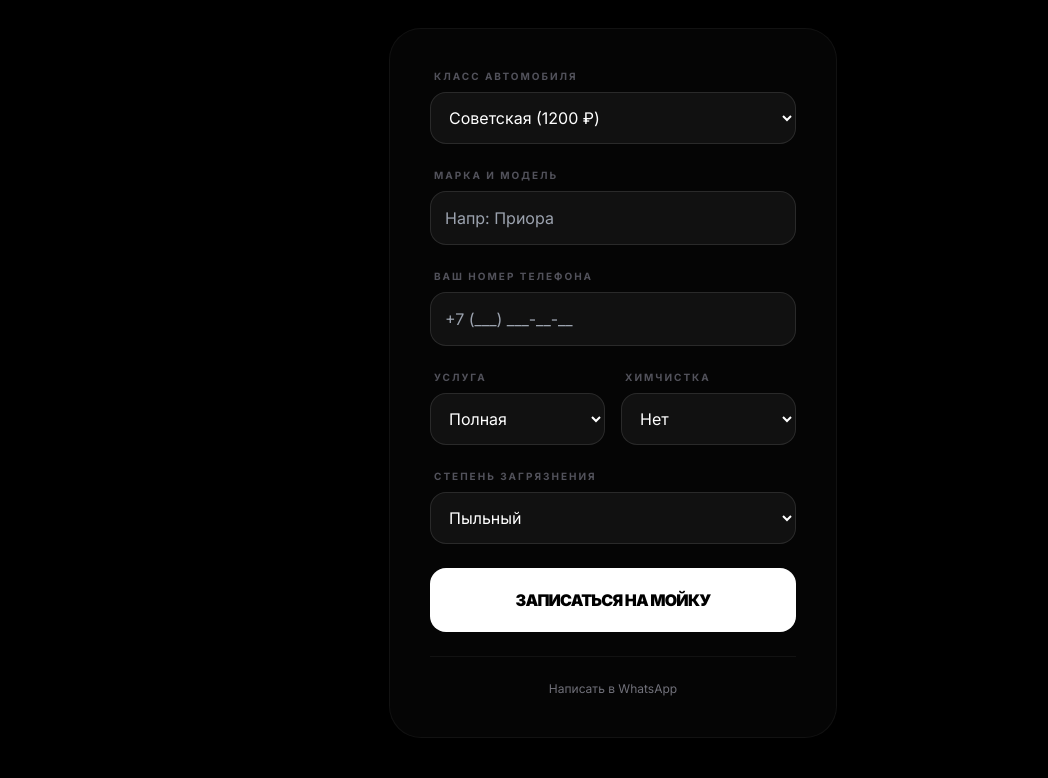
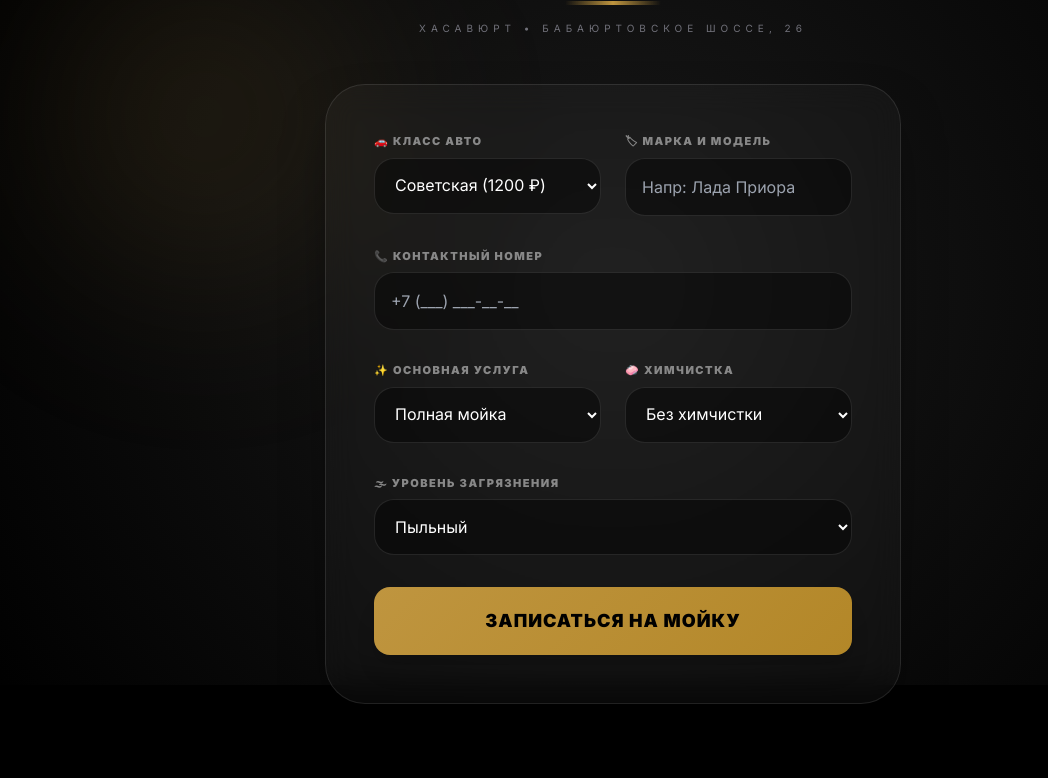
Before and after one commit to kurvn56-cpu/moyka-market, a plain HTML site: page index.html in a window 1280 px wide. Shown: the part 115-893 px from the top of the page, without its empty margins (27-1075 px from the left). After the commit the page ends 859 px from the top, so only its background shows below. Drawn offline with nearby package versions, Linux system fonts and the light colour scheme.

Commit message:
Update index.html

```diff
--- a/index.html
+++ b/index.html
@@ -3,122 +3,167 @@
 <head>
     <meta charset="UTF-8">
     <meta name="viewport" content="width=device-width, initial-scale=1.0">
-    <title>SIM MARKET | Автомойка & Детейлинг</title>
+    <title>SIM MARKET | Premium Wash</title>
     <script src="https://cdn.tailwindcss.com"></script>
     <style>
-        @import url('https://fonts.googleapis.com/css2?family=Inter:wght@400;700;900&display=swap');
-        body { background-color: #050505; color: #fff; font-family: 'Inter', sans-serif; }
-        .glass { background: rgba(255, 255, 255, 0.02); backdrop-filter: blur(20px); border: 1px solid rgba(255, 255, 255, 0.05); border-radius: 32px; }
-        .field { background: rgba(255, 255, 255, 0.05); border: 1px solid rgba(255, 255, 255, 0.1); border-radius: 16px; padding: 14px; width: 100%; color: white; outline: none; transition: 0.3s; }
-        .field:focus { border-color: #bf953f; }
-        .gold { background: linear-gradient(90deg, #bf953f, #fcf6ba, #b38728); -webkit-background-clip: text; -webkit-text-fill-color: transparent; }
-        label { display: block; text-transform: uppercase; font-size: 10px; font-weight: 700; color: #52525b; letter-spacing: 0.2em; margin-bottom: 8px; margin-left: 4px; }
+        @import url('https://fonts.googleapis.com/css2?family=Syncopate:wght@700&family=Inter:wght@400;600;900&display=swap');
+
+        body {
+            background: #000;
+            color: #fff;
+            font-family: 'Inter', sans-serif;
+            overflow-x: hidden;
+        }
+
+        /* Анимированный фон */
+        .bg-animate {
+            position: fixed;
+            top: 0; left: 0; width: 100%; height: 100%;
+            background: radial-gradient(circle at 50% 50%, #1a1a1a 0%, #000 100%);
+            z-index: -1;
+        }
+
+        .blob {
+            position: absolute;
+            width: 500px; height: 500px;
+            background: radial-gradient(circle, rgba(191, 149, 63, 0.15) 0%, rgba(0,0,0,0) 70%);
+            filter: blur(80px);
+            animation: move 20s infinite alternate;
+        }
+
+        @keyframes move {
+            from { transform: translate(-20%, -20%); }
+            to { transform: translate(20%, 20%); }
+        }
+
+        .glass-card {
+            background: rgba(255, 255, 255, 0.03);
+            backdrop-filter: blur(15px);
+            border: 1px solid rgba(255, 255, 255, 0.1);
+            border-radius: 40px;
+            box-shadow: 0 25px 50px -12px rgba(0, 0, 0, 0.5);
+        }
+
+        .gold-gradient {
+            background: linear-gradient(135deg, #bf953f 0%, #fcf6ba 45%, #b38728 100%);
+            -webkit-background-clip: text;
+            -webkit-text-fill-color: transparent;
+        }
+
+        .input-premium {
+            background: rgba(0, 0, 0, 0.4);
+            border: 1px solid rgba(255, 255, 255, 0.1);
+            border-radius: 20px;
+            padding: 16px;
+            width: 100%;
+            transition: all 0.4s cubic-bezier(0.4, 0, 0.2, 1);
+        }
+
+        .input-premium:focus {
+            border-color: #bf953f;
+            box-shadow: 0 0 20px rgba(191, 149, 63, 0.2);
+            background: rgba(0, 0, 0, 0.6);
+        }
+
+        .btn-gold {
+            background: linear-gradient(135deg, #bf953f 0%, #b38728 100%);
+            color: #000;
+            font-weight: 900;
+            text-transform: uppercase;
+            letter-spacing: 1px;
+            transition: all 0.3s ease;
+        }
+
+        .btn-gold:hover {
+            transform: translateY(-2px);
+            box-shadow: 0 10px 30px rgba(191, 149, 63, 0.4);
+        }
+
+        .label-text {
+            font-size: 11px;
+            font-weight: 700;
+            text-transform: uppercase;
+            letter-spacing: 1.5px;
+            color: #888;
+            margin-bottom: 8px;
+            display: flex;
+            align-items: center;
+            gap: 6px;
+        }
     </style>
 </head>
-<body class="min-h-screen py-10 px-4 bg-black flex flex-col items-center">
+<body class="min-h-screen flex flex-col items-center justify-center py-10 px-4">
+    <div class="bg-animate">
+        <div class="blob"></div>
+    </div>
 
-    <header class="text-center mb-8">
-        <h1 class="text-5xl font-black tracking-tighter gold">SIM MARKET</h1>
-        <p class="text-zinc-500 text-[10px] uppercase tracking-[0.4em] mt-2">Бабаюртовское шоссе, 26 • Хасавюрт</p>
-    </header>
+    <div class="text-center mb-12">
+        <h1 style="font-family: 'Syncopate', sans-serif;" class="text-4xl md:text-6xl font-bold tracking-tighter gold-gradient">SIM MARKET</h1>
+        <div class="h-1 w-24 bg-gradient-to-r from-transparent via-[#bf953f] to-transparent mx-auto mt-4"></div>
+        <p class="text-zinc-500 text-[10px] uppercase tracking-[0.5em] mt-4">Хасавюрт • Бабаюртовское шоссе, 26</p>
+    </div>
 
-    <div class="max-w-md w-full glass p-10 shadow-2xl">
-        <form id="washForm" class="space-y-6">
+    <div class="max-w-xl w-full glass-card p-8 md:p-12 relative overflow-hidden">
+        <form id="washForm" class="space-y-8">
 
+            <div class="grid grid-cols-1 md:grid-cols-2 gap-6">
                 <div>
-                <label>Класс автомобиля</label>
-                <select id="carCategory" class="field">
+                    <label class="label-text">🚗 Класс авто</label>
+                    <select id="carClass" class="input-premium">
                         <option value="Советская (1200 ₽)">Советская (1200 ₽)</option>
                         <option value="Иномарка (1400 ₽)">Иномарка (1400 ₽)</option>
                         <option value="Джип (1500 ₽)">Джип (1500 ₽)</option>
                     </select>
                 </div>
-
                 <div>
-                <label>Марка и модель</label>
-                <input type="text" id="carModel" class="field" placeholder="Напр: Приора" required>
+                    <label class="label-text">🏷 Марка и модель</label>
+                    <input type="text" id="carModel" class="input-premium" placeholder="Напр: Лада Приора" required>
+                </div>
             </div>
 
             <div>
-                <label>Ваш номер телефона</label>
-                <input type="tel" id="clientPhone" class="field" placeholder="+7 (___) ___-__-__" required>
+                <label class="label-text">📞 Контактный номер</label>
+                <input type="tel" id="clientPhone" class="input-premium" placeholder="+7 (___) ___-__-__" required>
             </div>
 
-            <div class="grid grid-cols-2 gap-4">
+            <div class="grid grid-cols-1 md:grid-cols-2 gap-6">
                 <div>
-                    <label>Услуга</label>
-                    <select id="service" class="field">
-                        <option value="Полная">Полная</option>
-                        <option value="Верх">Верх</option>
-                        <option value="Салон">Салон</option>
+                    <label class="label-text">✨ Основная услуга</label>
+                    <select id="service" class="input-premium">
+                        <option value="Полная">Полная мойка</option>
+                        <option value="Верх">Только верх</option>
+                        <option value="Салон">Только салон</option>
                     </select>
                 </div>
                 <div>
-                    <label>Химчистка</label>
-                    <select id="chemClean" class="field">
-                        <option value="Нет">Нет</option>
+                    <label class="label-text">🧼 Химчистка</label>
+                    <select id="chemClean" class="input-premium">
+                        <option value="Нет">Без химчистки</option>
                         <option value="Ковролин">Ковролин</option>
                         <option value="Потолок">Потолок</option>
                         <option value="Багажник">Багажник</option>
                         <option value="Сиденья">Сиденья</option>
-                        <option value="Комплекс">Комплекс</option>
+                        <option value="Комплекс">Полный комплекс</option>
                     </select>
                 </div>
             </div>
 
             <div>
-                <label>Степень загрязнения</label>
-                <select id="dirtLevel" class="field">
+                <label class="label-text">🌫 Уровень загрязнения</label>
+                <div class="grid grid-cols-2 gap-3">
+                    <select id="dirtLevel" class="input-premium col-span-2">
                         <option value="Пыльный">Пыльный</option>
                         <option value="Слабо грязный">Слабо грязный</option>
                         <option value="Грязный">Грязный</option>
-                    <option value="Сильно грязный">Сильно грязный</option>
+                        <option value="Очень грязный">Очень грязный</option>
                     </select>
                 </div>
+            </div>
 
-            <button type="submit" id="submitBtn" class="w-full py-5 bg-white text-black rounded-2xl font-black uppercase tracking-tighter hover:bg-zinc-200 transition active:scale-95">
+            <button type="submit" id="submitBtn" class="btn-gold w-full py-5 rounded-2xl text-lg shadow-xl active:scale-95">
                 Записаться на мойку
             </button>
         </form>
-
-        <div class="mt-6 pt-6 border-t border-white/5">
-            <a href="https://wa.me/79285555555" class="flex items-center justify-center gap-2 text-zinc-500 text-xs hover:text-green-500 transition">
-                <span>Написать в WhatsApp</span>
-            </a>
-        </div>
     </div>
 
-    <script>
-        const TG_TOKEN = '8666944440:AAFAmQuYaYmnJjhuQ9AmdBQim9V-kxNnxAo'; // Твой токен
-        const TG_ID = '8768514374'; // Твой ID
-
-        document.getElementById('washForm').onsubmit = async (e) => {
-            e.preventDefault();
-            const btn = document.getElementById('submitBtn');
-            btn.innerText = "ОТПРАВКА...";
-            btn.disabled = true;
-
-            const msg = `🧽 **НОВАЯ ЗАЯВКА: МОЙКА**\n\n` +
-                        `📞 **Тел:** ${document.getElementById('clientPhone').value}\n` +
-                        `🚗 **Авто:** ${document.getElementById('carModel').value} (${document.getElementById('carCategory').value})\n` +
-                        `🧼 **Услуга:** ${document.getElementById('service').value}\n` +
-                        `✨ **Химчистка:** ${document.getElementById('chemClean').value}\n` +
-                        `🌫 **Состояние:** ${document.getElementById('dirtLevel').value}`;
-
-            try {
-                await fetch(`https://api.telegram.org/bot${TG_TOKEN}/sendMessage`, {
-                    method: 'POST',
-                    headers: { 'Content-Type': 'application/json' },
-                    body: JSON.stringify({ chat_id: TG_ID, text: msg, parse_mode: 'Markdown' })
-                });
-                alert('✅ Заявка принята!');
-                location.reload();
-            } catch (err) {
-                alert('Ошибка отправки!');
-                btn.disabled = false;
-                btn.innerText = "Записаться на мойку";
-            }
-        };
-    </script>
-</body>
-</html>
+    <div class="mt-10
```
Lines whose indentation alone changed are shown as unchanged.
